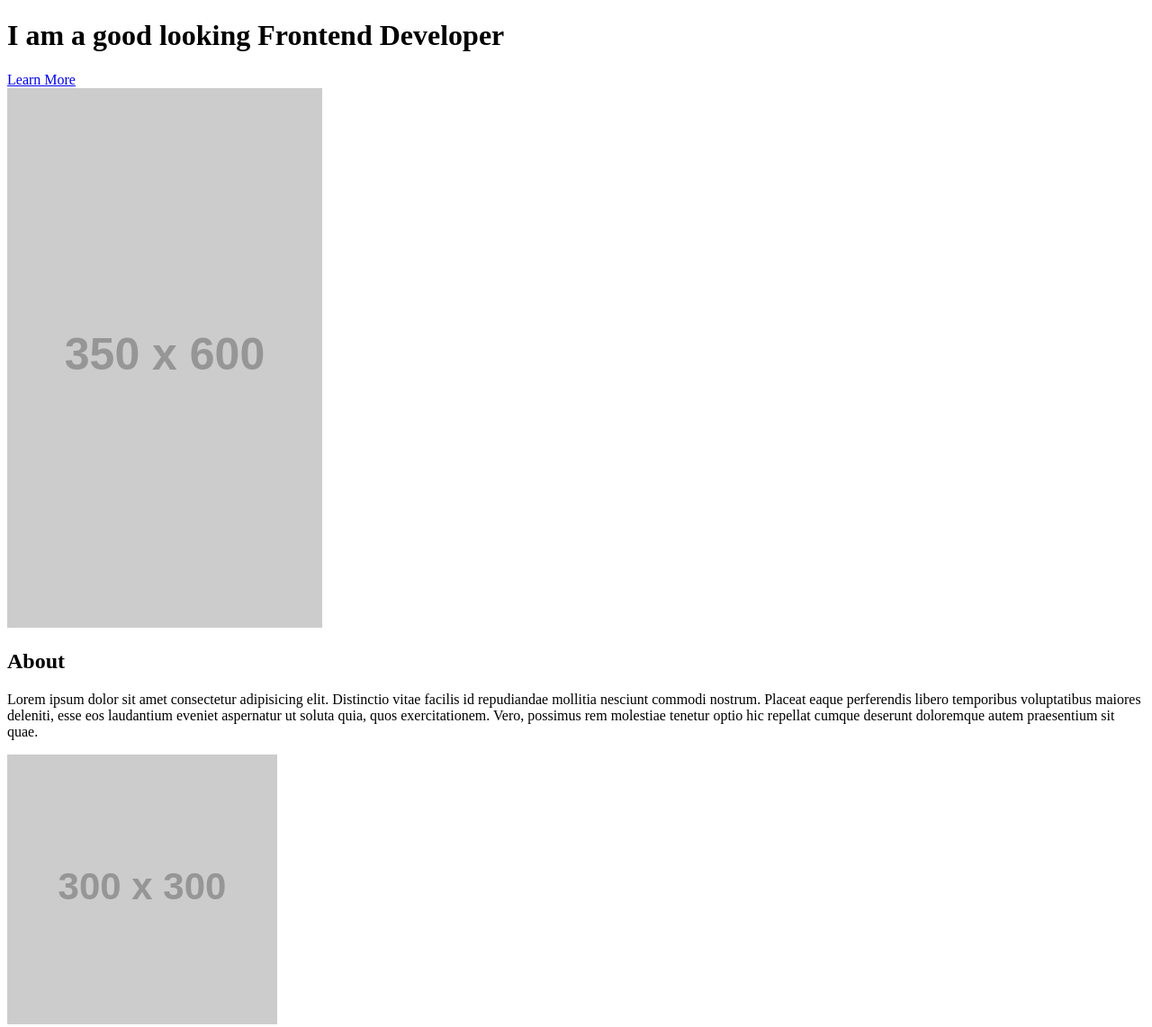
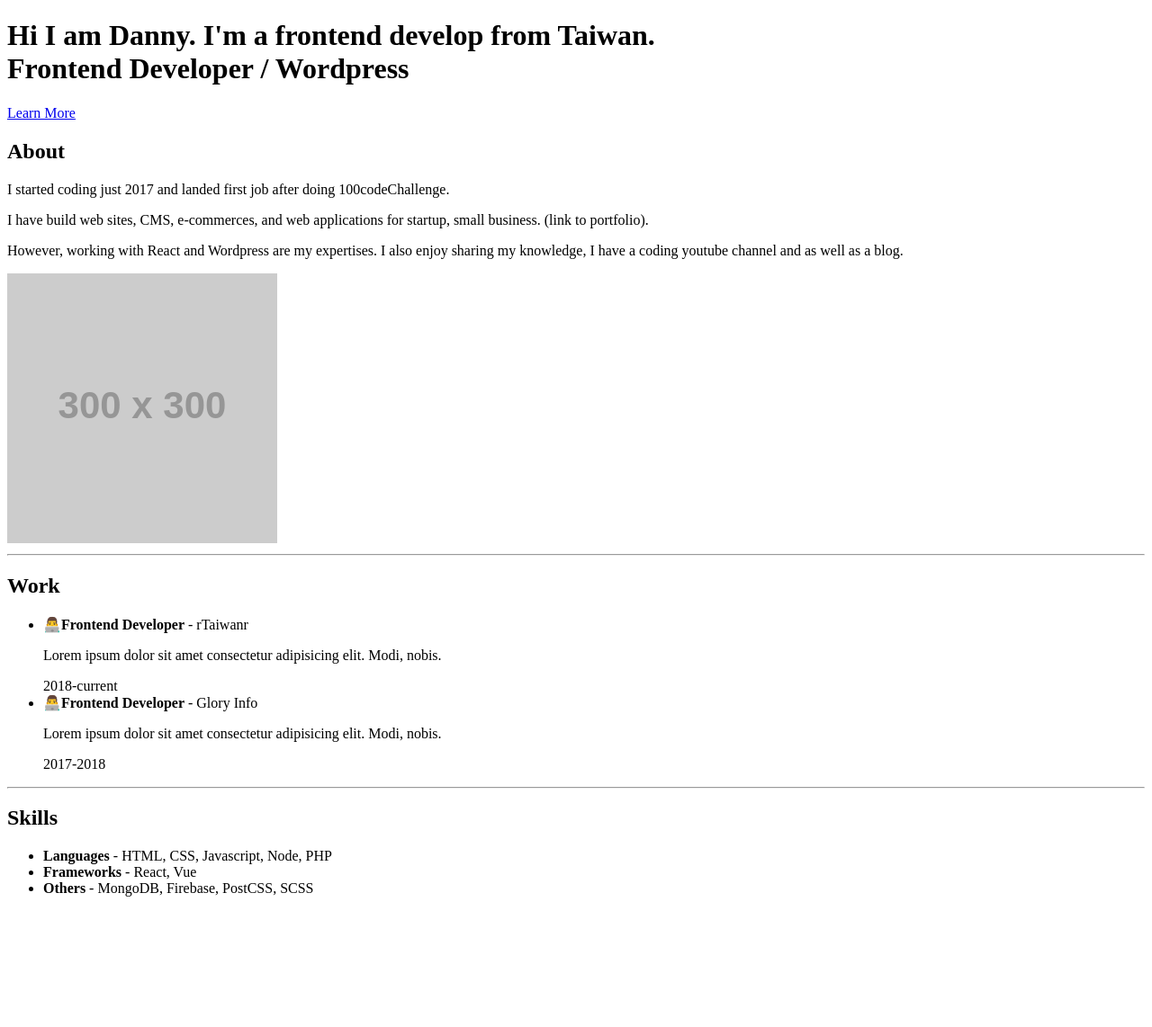
Before and after one commit to kuanhsuh/danny_gatsby, a Gatsby site: page / in a window 1280 px wide. Shown: the top 1142 px of the page at 90% size. After the commit the page ends 1013 px from the top, so only its background shows below. Built offline with nearby package versions, Linux system fonts and the light colour scheme; Gatsby itself is replaced by a stand-in of ours; placeholder pictures from the web are drawn by us.

Commit message:
optimizing

```diff
--- a/src/components/card/card.js
+++ b/src/components/card/card.js
@@ -1,9 +1,9 @@
 import React from "react";
 
-const Card = ({ imgSrc, imgAlt, title, description, link, linkTxt }) => (
+const Card = ({ imgSrc, title, description, link, linkTxt }) => (
   <div className="card">
     <div className="img-container">
-      <img src={imgSrc} className="img-responsive" alt={imgAlt} />
+      <img src={imgSrc} className="img-responsive" alt={title} />
     </div>
     <div className="card__description">
       <h3 className="mb10">{title}</h3>
--- a/src/pages/contact.js
+++ b/src/pages/contact.js
@@ -6,8 +6,8 @@ const Contact = () => (
     <Header text="contact" type="rainbow" />
     <section className="contact">
       <h4>
-        Got a question? Just drop me a message. I will respond as soon as
-        possible
+        Looking for a web developer? I love to make web stuff. I think we should
+        talk.
       </h4>
       <form
         className="mt20"
--- a/src/pages/index.js
+++ b/src/pages/index.js
@@ -4,30 +4,33 @@ const IndexPage = () => (
   <div>
     <main>
       <div className="left">
-        <h1>I am a good looking Frontend Developer</h1>
-        <a href="#" className="btn">
+        <h1>
+          Hi I am Danny. I'm a frontend develop from Taiwan. <br />
+          <span>Frontend Developer / Wordpress</span>
+        </h1>
+        <a href="#about" className="btn">
           Learn More
         </a>
       </div>
-      <div className="right">
-        <img
-          src="http://via.placeholder.com/350x600"
-          className="img-responsive"
-          alt=""
-        />
-      </div>
     </main>
-    <section className="about">
+    <section id="about" className="about">
       <h2>About</h2>
       <div className="container">
-        <p>
-          Lorem ipsum dolor sit amet consectetur adipisicing elit. Distinctio
-          vitae facilis id repudiandae mollitia nesciunt commodi nostrum.
-          Placeat eaque perferendis libero temporibus voluptatibus maiores
-          deleniti, esse eos laudantium eveniet aspernatur ut soluta quia, quos
-          exercitationem. Vero, possimus rem molestiae tenetur optio hic
-          repellat cumque deserunt doloremque autem praesentium sit quae.
-        </p>
+        <div>
+          <p className="mb10">
+            I started coding just 2017 and landed first job after doing
+            100codeChallenge.
+          </p>
+          <p className="mb10">
+            I have build web sites, CMS, e-commerces, and web applications for
+            startup, small business. (link to portfolio).
+          </p>
+          <p className="mb10">
+            However, working with React and Wordpress are my expertises. I also
+            enjoy sharing my knowledge, I have a coding youtube channel and as
+            well as a blog.
+          </p>
+        </div>
         <img src="http://via.placeholder.com/300x300" alt="" />
       </div>
     </section>
--- a/src/pages/portfolio.js
+++ b/src/pages/portfolio.js
@@ -10,7 +10,6 @@ const Portfolio = () => (
       {portfolios.map(portfolio => (
         <Card
           imgSrc={portfolio.imgSrc}
-          imgAlt={portfolio.imgAlt}
           title={portfolio.title}
           description={portfolio.description}
           link={portfolio.link}
--- a/src/styles/_base.scss
+++ b/src/styles/_base.scss
@@ -42,6 +42,10 @@ Utility
 h1 {
   font-size: 32px;
   font-weight: 400;
+  line-height: 1.4;
+  & span {
+    font-weight: 300;
+  }
 }
 
 h2 {
--- a/src/styles/_indexPage.scss
+++ b/src/styles/_indexPage.scss
@@ -6,6 +6,7 @@ main {
   background: var(--color-grey);
   position: relative;
   width: 100vw;
+  height: 80vh;
   left: calc(-50vw + 50%);
 
   & .left {
@@ -29,7 +30,7 @@ main {
       flex-direction: column;
       align-items: center;
     }
-    & p {
+    & div {
       text-align: left;
       @include phone-width{
         order: 2;
```
Also changed, not shown: src/pages/portfolios.json (+13 -8 lines).
